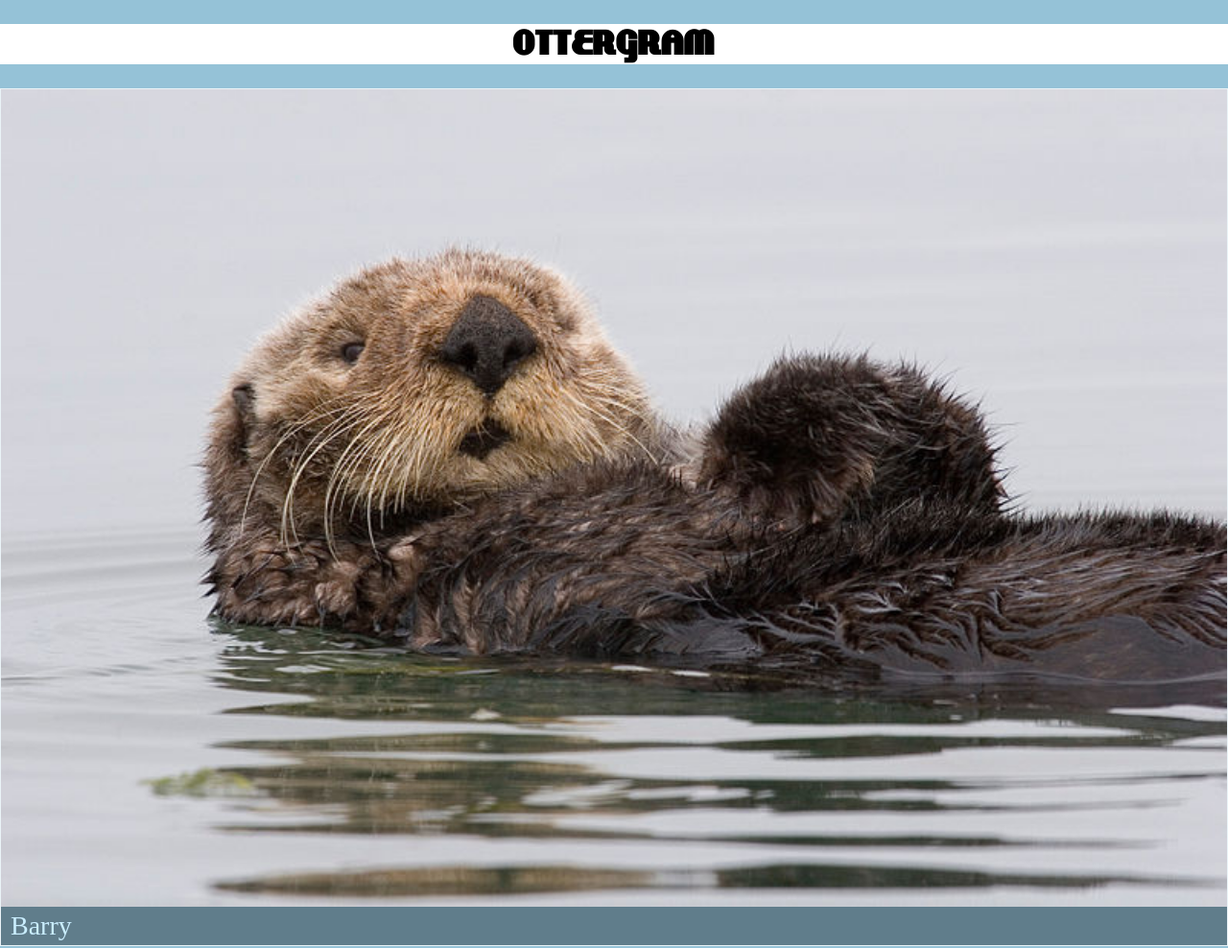
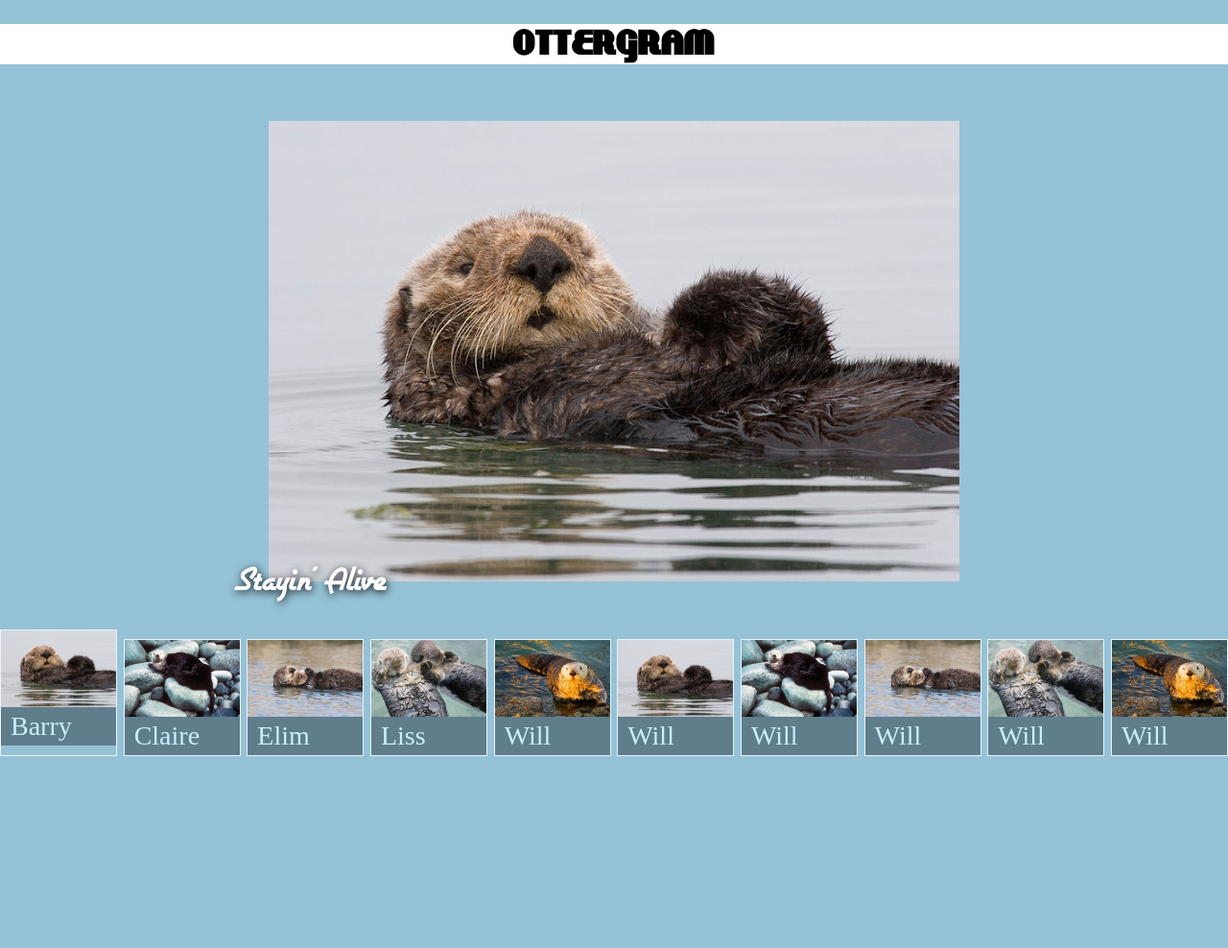
Before and after one commit to beccslee/Ottergram-349, a plain HTML site: page index.html in a window 1280 px wide. Shown: the top 988 px of the page at 96% size. After the commit the page ends 800 px from the top, so only its background shows below. Drawn offline with nearby package versions, Linux system fonts and the light colour scheme.

Commit message:
Styling additions (ch 3 and 4)

```diff
--- a/index.html
+++ b/index.html
@@ -20,9 +20,10 @@
 </head>
 
 <body>
-    <header>
+    <header class="main-header">
         <h1 class="logo-text">Ottergram</h1>
     </header>
+    <main class="main-content">
         <ul class="thumbnail-list">
             <li class="thumbnail-item">
                 <a href="#">
@@ -54,7 +55,44 @@
                     <span class="thumbnail-title">Will</span>
                 </a>
             </li>
+            <li class="thumbnail-item">
+                <a href="#">
+                    <img class="thumbnail-image" src="img/otter1.jpg" alt="Will the Otter">
+                    <span class="thumbnail-title">Will</span>
+                </a>
+            </li>
+            <li class="thumbnail-item">
+                <a href="#">
+                    <img class="thumbnail-image" src="img/otter2.jpg" alt="Will the Otter">
+                    <span class="thumbnail-title">Will</span>
+                </a>
+            </li>
+            <li class="thumbnail-item">
+                <a href="#">
+                    <img class="thumbnail-image" src="img/otter3.jpg" alt="Will the Otter">
+                    <span class="thumbnail-title">Will</span>
+                </a>
+            </li>
+            <li class="thumbnail-item">
+                <a href="#">
+                    <img class="thumbnail-image" src="img/otter4.jpg" alt="Will the Otter">
+                    <span class="thumbnail-title">Will</span>
+                </a>
+            </li>
+            <li class="thumbnail-item">
+                <a href="#">
+                    <img class="thumbnail-image" src="img/otter5.jpg" alt="Will the Otter">
+                    <span class="thumbnail-title">Will</span>
+                </a>
+            </li>
         </ul>
+        <div class="detail-image-container">
+            <div class="detail-image-frame">
+                <img class="detail-image" src="img/otter1.jpg" alt="">
+                <span class="detail-image-title">Stayin' Alive</span>
+            </div>
+        </div>
+    </main>
 </body>
 
 </html>
--- a/stylesheets/styles.css
+++ b/stylesheets/styles.css
@@ -9,10 +9,27 @@
   font-style: normal;
 }
 
+@font-face {
+  font-family: "airstreamregular";
+  src: url("fonts/Airstream-webfont.eot");
+  src: url("fonts/Airstream-webfont.eot?#iefix") format("embedded-opentype"),
+        url("fonts/Airstream-webfont.woff") format("woff"),
+        url("fonts/Airstream-webfont.ttf") format("truetype"),
+        url("fonts/Airstream-webfont.svg#airstreamregular") format("svg");
+  font-weight: normal;
+  font-style: normal;
+}
+
+html, body {
+  height: 100%;
+}
+
 /* Element Selectors */
 body {
+  background: rgb(149, 194, 215);
+  display: flex;
+  flex-direction: column;
   font-size: 12px;
-  background: rgb(149, 194, 215);
 }
 /* could make more precise with a[href="#"] or also just target like [href] */
 a {
@@ -20,6 +37,10 @@ a {
 }
 
 /* Class attribute selectors */
+.main-header {
+  flex: 0 1 auto;
+}
+
 .logo-text {
   background-color: white;
   font-size: 37px;
@@ -28,15 +49,29 @@ a {
   text-transform: uppercase;
 }
 
+.main-content {
+  flex: 1 1 auto;
+  display: flex;
+  flex-direction: column;
+}
+
 .thumbnail-list {
+  flex: 0 1 auto;
+  order: 2;
+  display: flex;
   list-style: none;
   padding: 0;
+  white-space: nowrap;
+  overflow-x: auto;
+  justify-content: space-between;
 }
 
 .thumbnail-item {
   border: 1px solid rgb(100%, 100%, 100%);
   border: 1px solid rgba(100%, 100%, 100%, 0.8);
-  display: block;
+  display: inline-block;
+  min-width: 120px;
+  max-width: 120px;
 }
 
 .thumbnail-title {
@@ -56,3 +91,29 @@ a {
 .thumbnail-item + .thumbnail-item {
   margin-top: 10px;
 }
+
+.detail-image-container {
+  flex: 1 1 auto;
+  display: flex;
+  justify-content: center;
+  align-items: center;
+}
+
+.detail-image-frame {
+  text-align: center;
+  position: relative;
+}
+
+.detail-image {
+  width: 90%;
+}
+
+.detail-image-title {
+  color: white;
+  font-size: 40px;
+  text-shadow: rgba(0, 0, 0, 0.9) 1px 2px 9px;
+  font-family: airstreamregular;
+  position: absolute;
+  bottom: -16px;
+  left: 4px;
+}
```
Lines whose indentation alone changed are shown as unchanged.
